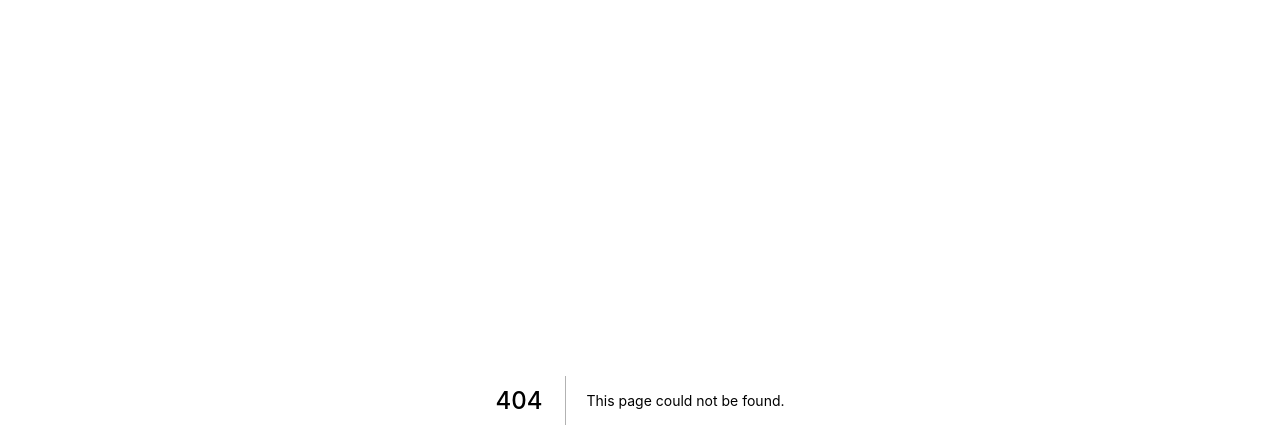
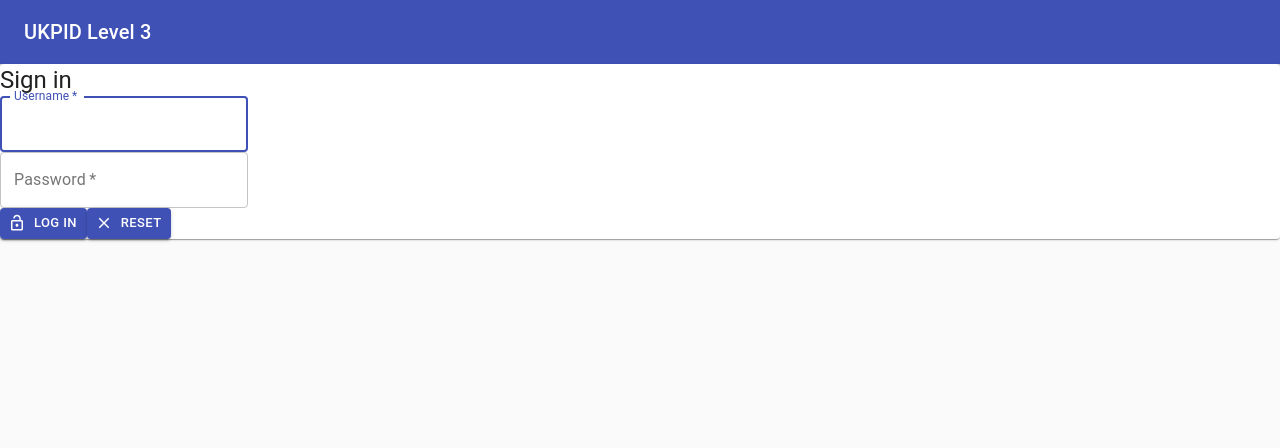
Before and after one commit to UCL/UKPID-level3-app, a Next.js app: page /login in a window 1280 px wide. Before the commit this address had no page. Shown: the top 448 px of the page. Built offline with nearby package versions, Linux system fonts and the light colour scheme; no server answers.

Commit message:
WIP: authentication logic

```diff
--- a/dev-server.js
+++ b/dev-server.js
@@ -9,6 +9,12 @@ const handler = app.getRequestHandler();
 
 app.prepare().then(() => {
   const server = express();
+
+  server.post("/rest/login", (req,res) => {
+    res.send({
+      success: true
+    })
+  });
 
   server.post("/rest/p/dmards", (req, res) => {
     res.send({
--- /dev/null
+++ b/hoc/with-auth-redirect.js
@@ -0,0 +1,35 @@
+import React from 'react';
+
+import {useRouter} from 'next/router';
+import {useAuth} from '../providers/auth';
+
+const defaultLoadingFallback = () => {
+  return <p>Loading ...</p>
+}
+
+const withAuthRedirect = ({
+  WrappedComponent,
+  LoadingComponent = defaultLoadingFallback,
+  expectedAuth,
+  location
+}) => {
+  const WithAuthRedirectWrapper = (props) => {
+    const router = useRouter();
+    const {isProcessing, isAuthenticated} = useAuth();
+
+    if (isProcessing) {
+      return <LoadingComponent />;
+    }
+
+    if (typeof window !== 'undefined' && expectedAuth !== isAuthenticated) {
+      router.push(location);
+      return <React.Fragment />;
+    }
+
+    /* eslint react/jsx-props-no-spreading: ["error", {"custom": "ignore"}] */
+    return <WrappedComponent {...props} />;
+  };
+  return WithAuthRedirectWrapper;
+};
+
+export default withAuthRedirect;
--- /dev/null
+++ b/hoc/without-auth.js
@@ -0,0 +1,11 @@
+import withAuthRedirect from './with-auth-redirect';
+
+const withoutAuth = (WrappedComponent, location = '/' ) => {
+  return withAuthRedirect({
+    WrappedComponent,
+    location,
+    expectedAuth: false
+  })
+};
+
+export default withoutAuth;
--- /dev/null
+++ b/pages/_app.js
@@ -0,0 +1,20 @@
+import React from 'react';
+import PropTypes from 'prop-types';
+
+import { AuthProvider } from '../providers/auth';
+
+/* eslint react/jsx-props-no-spreading: ["error", {"custom": "ignore"}] */
+const Level3App = ({ Component, pageProps }) => {
+  return (
+    <AuthProvider>
+      <Component {...pageProps} />
+    </AuthProvider>
+  );
+};
+
+Level3App.propTypes = {
+  Component: PropTypes.func.isRequired,
+  pageProps: PropTypes.node.isRequired
+};
+
+export default Level3App;
--- /dev/null
+++ b/pages/login.js
@@ -0,0 +1,110 @@
+import React, {useState} from 'react';
+
+import Alert from '@material-ui/lab/Alert';
+import Button from '@material-ui/core/Button';
+import ClearIcon from '@material-ui/icons/Clear';
+import CssBaseline from '@material-ui/core/CssBaseline';
+import Grid from '@material-ui/core/Grid';
+import LockOpenIcon from '@material-ui/icons/LockOpen';
+import Paper from '@material-ui/core/Paper';
+import TextField from '@material-ui/core/TextField';
+import Typography from '@material-ui/core/Typography';
+
+import ApplicationBar from '../components/applicationbar';
+
+import { postRequest } from '../requests/http-calls';
+import { useAuth } from '../providers/auth';
+import withoutAuth from '../hoc/without-auth';
+
+const Login = () => {
+  const [username, setUsername] = useState('');
+  const [password, setPassword] = useState('');
+  const [error, setError] = useState(false);
+  const { setAuthenticated } = useAuth();
+
+  const resetAction = () => {
+    setUsername('');
+    setPassword('');
+  };
+
+  const formAction = (e) => {
+    e.preventDefault();
+    postRequest('/rest/login', {username, password})
+      .then(res => {
+        if (!res.error && res.status === 200) {
+          setAuthenticated(true);
+        } else {
+          setError(true);
+        }
+      });
+  };
+
+  return (
+    <div>
+      <CssBaseline />
+      <ApplicationBar />
+      <Paper>
+        <Typography component="h1" variant="h5">
+          Sign in
+        </Typography>
+        <form onSubmit={formAction}>
+          <Grid container>
+            <Grid item xs={12}>
+              <TextField
+                variant="outlined"
+                required
+                id="username"
+                label="Username"
+                name="username"
+                autoFocus
+                onChange={(e) => setUsername(e.target.value)}
+              />
+            </Grid>
+            <Grid item xs={12}>
+              <TextField
+                variant="outlined"
+                required
+                id="password"
+                label="Password"
+                name="password"
+                type="password"
+                autoComplete="current-password"
+                onChange={(e) => setPassword(e.target.value)}
+              />
+            </Grid>
+            <Grid item xs={12}>
+              <Button
+                variant="contained"
+                color="primary"
+                size="small"
+                type="submit"
+                startIcon={<LockOpenIcon />}
+              >
+                Log in
+              </Button>
+              <Button
+                variant="contained"
+                color="primary"
+                size="small"
+                type="reset"
+                onClick={resetAction}
+                startIcon={<ClearIcon />}
+              >
+                Reset
+              </Button>
+            </Grid>
+            {
+              (error) && (
+                <Grid item xs={12}>
+                  <Alert severity="error">Login failed</Alert>
+                </Grid>
+              )
+            }
+          </Grid>
+        </form>
+      </Paper>
+    </div>
+  );
+};
+
+export default withoutAuth(Login);
--- /dev/null
+++ b/providers/auth.js
@@ -0,0 +1,51 @@
+import React, {createContext, useContext, useEffect, useState} from 'react';
+import PropTypes from 'prop-types';
+
+import {getRequest} from '../requests/http-calls';
+
+const AuthContext = createContext({
+  isAuthenticated: false,
+  setAuthenticated: () => {}
+});
+
+const AuthProvider = ({children}) => {
+  const [isAuthenticated, setAuthenticated] = useState(false);
+  const [isProcessing, setProcessing] = useState(true);
+  useEffect(() => {
+    getRequest("/rest/auth/verify")
+      .then(res => {
+        setAuthenticated(!res.error);
+        setProcessing(false);
+      });
+  }, []);
+  return (
+    <AuthContext.Provider
+      value={{
+        isAuthenticated,
+        isProcessing,
+        setAuthenticated
+      }}
+    >
+      {children}
+    </AuthContext.Provider>
+  );
+};
+
+AuthProvider.propTypes = {
+  children: PropTypes.node.isRequired
+};
+
+const useAuth = () => {
+  const ctx = useContext(AuthContext);
+  if (ctx === undefined) {
+    throw new Error("useAuth not used within AuthProvider");
+  }
+  return ctx;
+};
+
+const useIsAuthenticated = () => {
+  const ctx = useAuth();
+  return ctx.isAuthenticated;
+};
+
+export {AuthProvider, useAuth, useIsAuthenticated};
--- /dev/null
+++ b/requests/http-calls.js
@@ -0,0 +1,38 @@
+const getRequest = async (path) => {
+  try {
+    const res = await fetch(path, {
+      method: 'GET',
+      headers: {
+        Accept: 'application/json',
+        'Content-Type': 'application/json',
+      },
+    });
+    const error = !res.ok;
+    const json = await res.json();
+    return {json, error};
+  } catch (err) {
+    const error = true;
+    return {err, error};
+  }
+};
+
+const postRequest = async (path, body) => {
+  try {
+    const res = await fetch(path, {
+      method: 'POST',
+      body: JSON.stringify(body),
+      headers: {
+        Accept: 'application/json',
+        'Content-Type': 'application/json',
+      },
+    });
+    const error = !res.ok;
+    const {status} = res;
+    return {status, error};
+  } catch (err) {
+    const error = true;
+    return {err, error};
+  }
+};
+
+export { getRequest, postRequest };
```
Also changed, not shown: hoc/with-auth.js (added, +11 -0 lines), package.json (+5 -4 lines), pages/index.js (+6 -1 lines), 1 other file (tests, documents, lock files or other folders).
